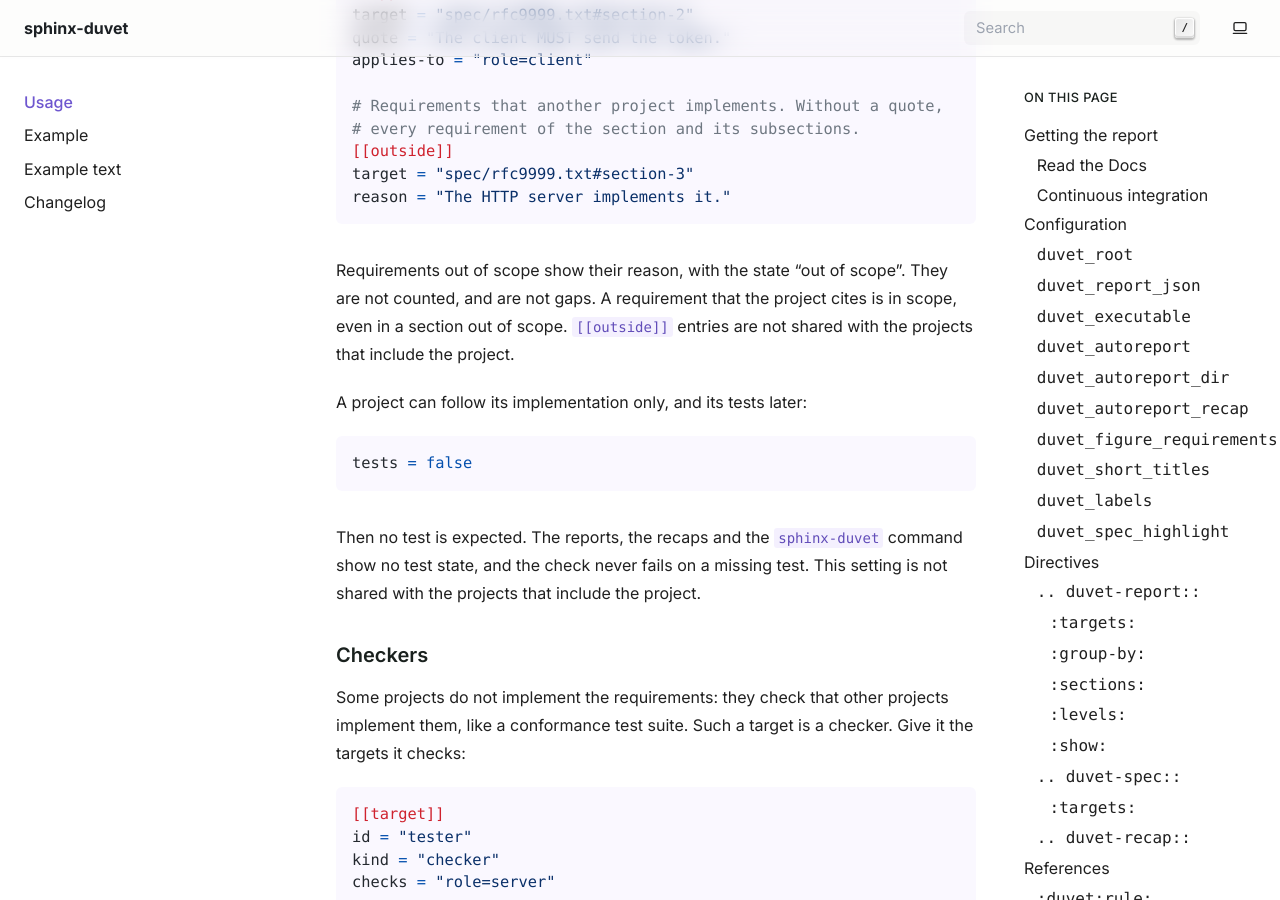
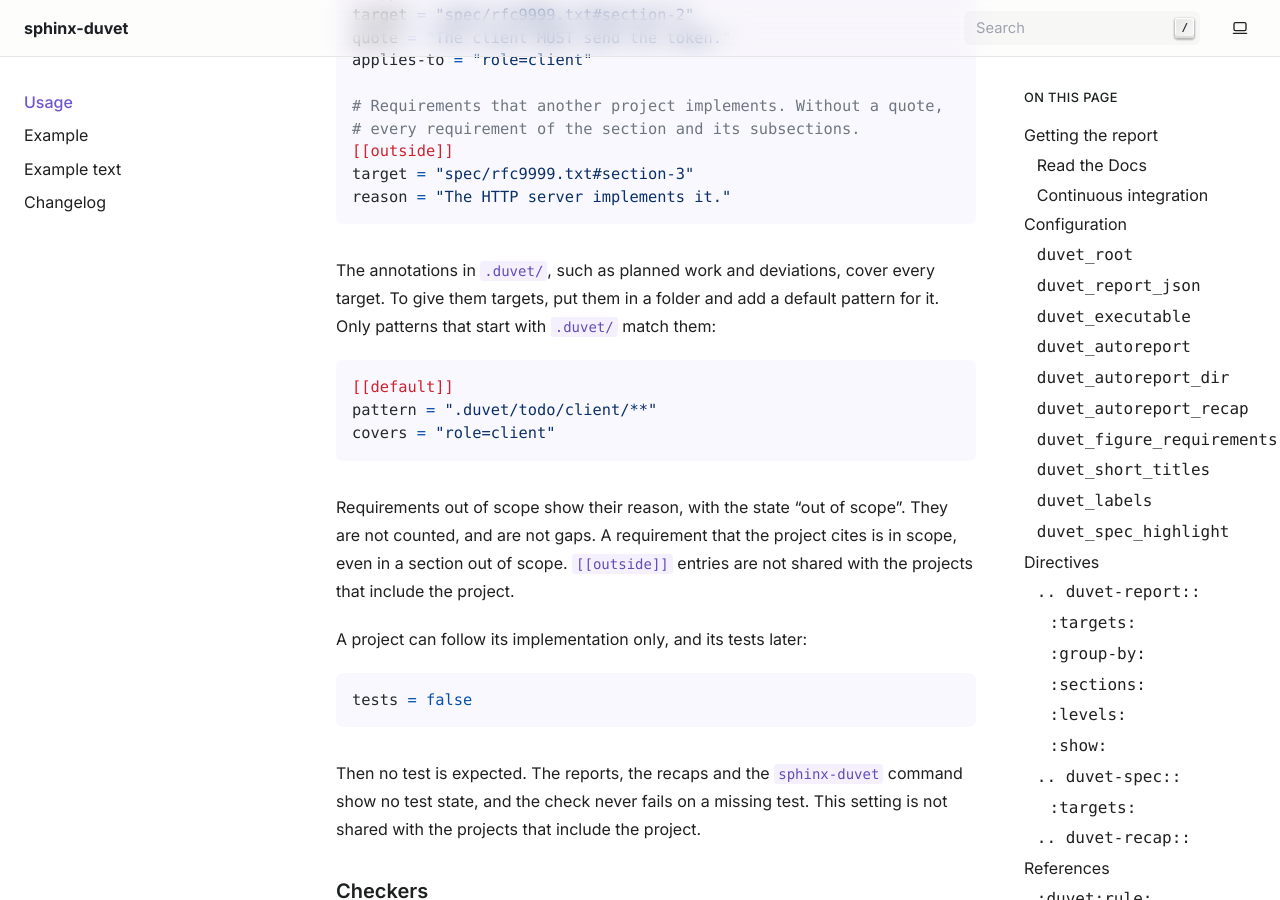
Before and after one commit to yaal-coop/sphinx-duvet, a Sphinx documentation site: the page built from doc/usage.rst, in a window 1280 px wide and 900 px high, scrolled down 8707 px. Built offline with Sphinx 7.4.7, drawn with Linux system fonts in a browser that asks for light colours.

Commit message:
feat: give targets to the annotations in .duvet/ with default patterns
The planned work and the deviations in .duvet/ covered every target. A
default pattern that starts with ".duvet/" now gives them targets, such as
".duvet/todo/client/**" for the client. Other patterns do not match them.

```diff
--- a/doc/changelog.rst
+++ b/doc/changelog.rst
@@ -14,6 +14,7 @@ Added
 - ``duvet-recap`` counts the requirements per level and per target.
 - ``duvet_autoreport`` writes a page per specification.
 - Targets, and the targets of annotations and requirements, are set in :file:`.duvet/targets.toml`.
+  Default patterns that start with ``.duvet/`` give targets to the planned work and the deviations.
 - Notes in :file:`.duvet/notes/` add text to requirements.
 - The ``sphinx-duvet`` command shows the reports in a terminal, and checks them in the CI.
 - Projects can include a shared project, for instance a git submodule,
--- a/doc/usage.rst
+++ b/doc/usage.rst
@@ -388,6 +388,16 @@ and which annotations and requirements apply to them.
    target = "spec/rfc9999.txt#section-3"
    reason = "The HTTP server implements it."
 
+The annotations in :file:`.duvet/`, such as planned work and deviations, cover every target.
+To give them targets, put them in a folder and add a default pattern for it.
+Only patterns that start with ``.duvet/`` match them:
+
+.. code-block:: toml
+
+   [[default]]
+   pattern = ".duvet/todo/client/**"
+   covers = "role=client"
+
 Requirements out of scope show their reason, with the state "out of scope".
 They are not counted, and are not gaps.
 A requirement that the project cites is in scope, even in a section out of scope.
```
Also changed, not shown: 2 other files.
